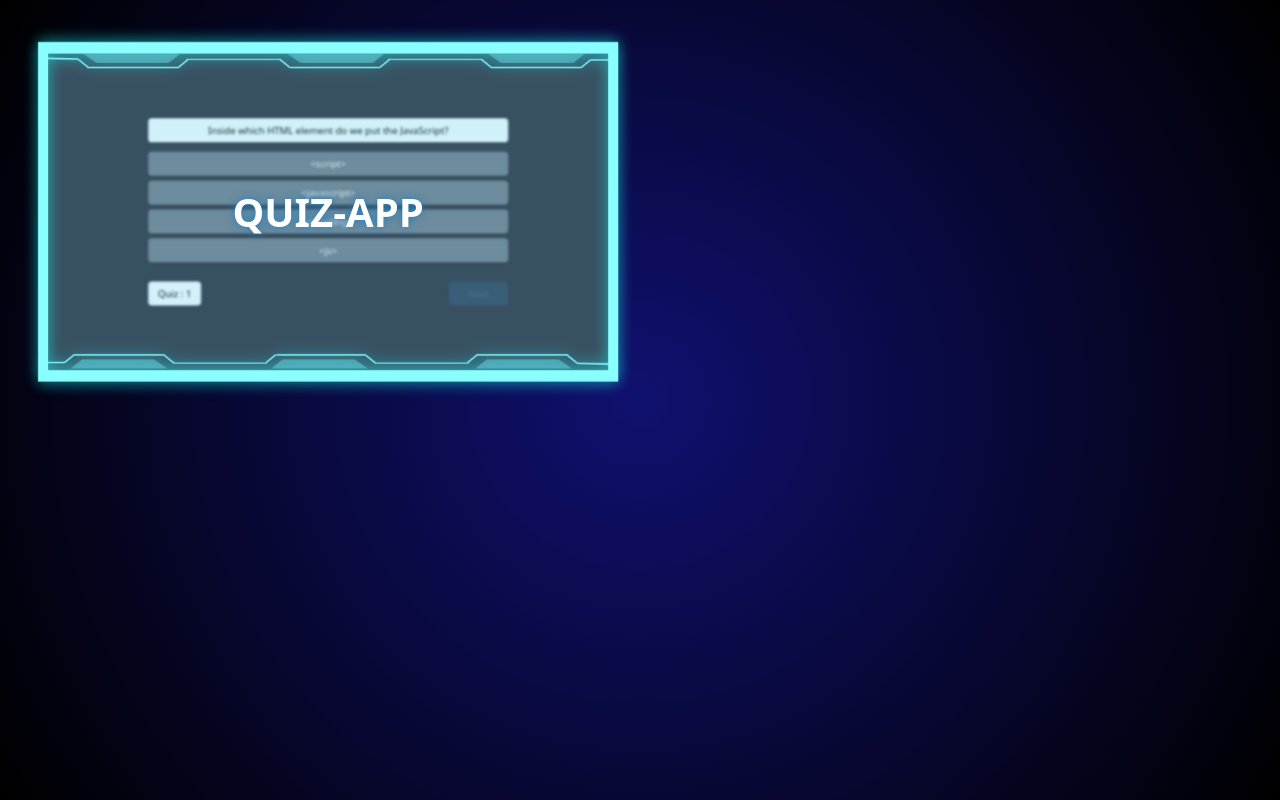
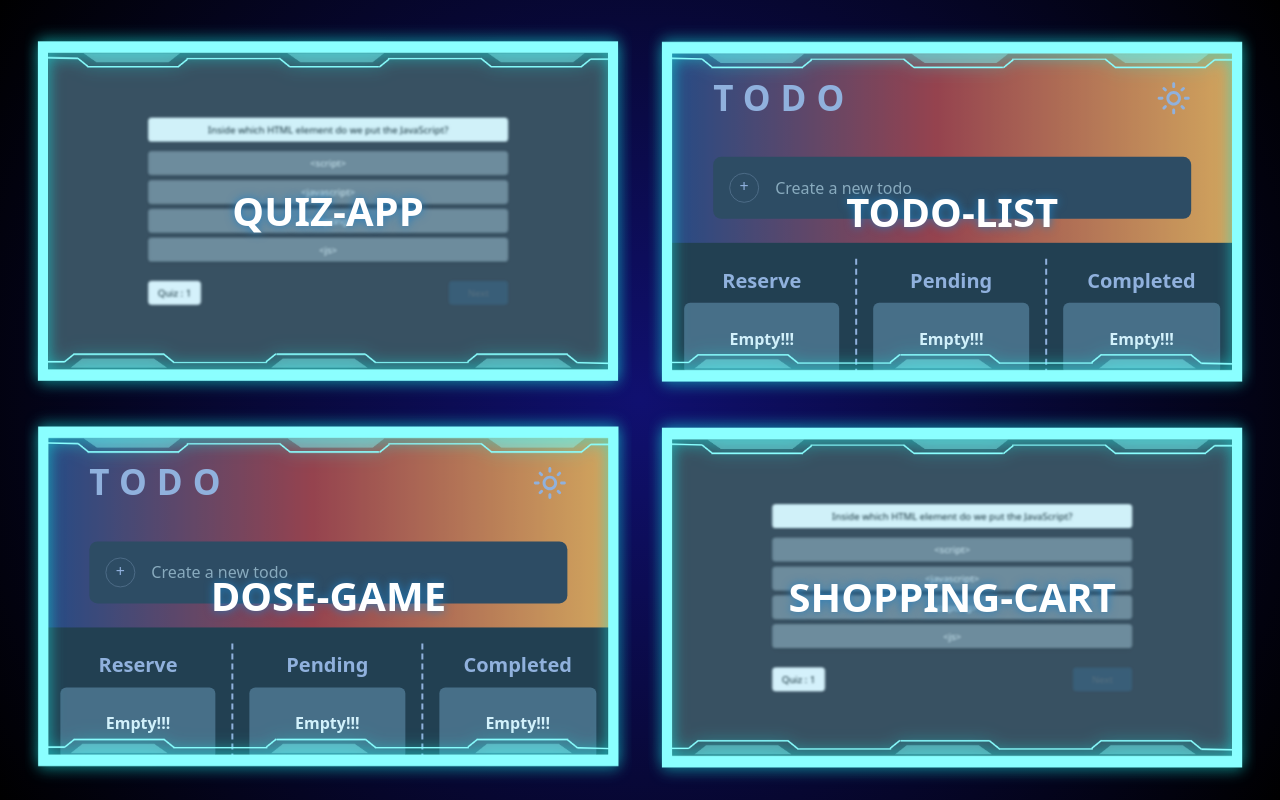
Before and after one commit to mohammad-hosein-esfandiari/grid-example-box, a React (Vite) app: page / in a window 1280 px wide. Built offline with nearby package versions, Linux system fonts and the light colour scheme.

Commit message:
set todolist into project and change some ui

```diff
--- a/src/Components/Pages/Home/HologramItem.tsx
+++ b/src/Components/Pages/Home/HologramItem.tsx
@@ -69,7 +69,7 @@ export const HologramItem: React.FC<HologramItemProps> = ({
           : ""
       }  transition-all duration-1000  p-4 absolute `}>
       <motion.div
-        className={`relative w-full ${
+        className={`relative w-full flex items-center justify-between ${
           slug ? "p-[36px]" : "p-5"
         } transition-all  delay-0 duration-400  h-full`}
         initial={{ x: 0, y: 0 }}
@@ -84,7 +84,7 @@ export const HologramItem: React.FC<HologramItemProps> = ({
           duration: 6,
         }}>
         <img
-          className={`cursor-pointer w-full h-[105%]  z-0 ${centerAdiv}`}
+          className={`cursor-pointer w-full h-[105%] ${slug ? "z-0": "z-10"}  ${centerAdiv}`}
           src={hologram}
           alt=""
         />
--- a/src/Components/Pages/Home/hologram.ts
+++ b/src/Components/Pages/Home/hologram.ts
@@ -1,7 +1,8 @@
 import image from "../../../assets/images.jpg";
 import todolist from "../../../assets/todolist.png";
 import { QuizApp } from "../QuizApp/QuizApp";
-import React from 'react'
+import { TodoList } from "../TodoList/TodoList";
+import React from "react";
 export enum POSITION {
   TR = "top-2 right-2",
   TL = "top-2 left-2",
@@ -14,6 +15,12 @@ export enum POSITION_NAMES {
   BR = "br",
   BL = "bl",
 }
+export enum Slug {
+  quiz = "QUIZ-APP",
+  todolist = "TODO-LIST",
+  shoppingCart = "SHOPPING-CART",
+  dose = "DOSE-GAME",
+}
 interface AnimationsTypes {
   r: string;
   l: string;
@@ -25,28 +32,46 @@ export interface HologramArrayProps {
   pos: POSITION;
   img: string;
   name: string;
-  component: any
+  component: any;
 }
 export interface elementsPositionProps {
-    horizontal?:string,
-    vertical?:string
+  horizontal?: string;
+  vertical?: string;
 }
-export interface HologramItemProps extends HologramArrayProps  {
-    elementsPosition:elementsPositionProps,
-    setElementPosition:(param:elementsPositionProps)=>void,
+export interface HologramItemProps extends HologramArrayProps {
+  elementsPosition: elementsPositionProps;
+  setElementPosition: (param: elementsPositionProps) => void;
 }
 
 export const hologramArray: HologramArrayProps[] = [
-  // { id: "TODO-LIST", name: POSITION_NAMES.TR, pos: POSITION.TR, img: todolist,component:"TodoList" },
-  { id: "QUIZ-APP", name: POSITION_NAMES.TL, pos: POSITION.TL, img: image,component: QuizApp},
-  // { id: "DOSE-GAME", name: POSITION_NAMES.BL, pos: POSITION.BL, img: image,component:"Dose" },
-  // {
-  //   id: "SHOPPING-CART",
-  //   name: POSITION_NAMES.BR,
-  //   pos: POSITION.BR,
-  //   img: image,
-  //   component:"ShoppingCart"
-  // },
+  {
+    id: Slug.todolist,
+    name: POSITION_NAMES.TR,
+    pos: POSITION.TR,
+    img: todolist,
+    component: TodoList,
+  },
+  {
+    id: Slug.quiz,
+    name: POSITION_NAMES.TL,
+    pos: POSITION.TL,
+    img: image,
+    component: QuizApp,
+  },
+  {
+    id: Slug.dose,
+    name: POSITION_NAMES.BL,
+    pos: POSITION.BL,
+    img: image,
+    component: TodoList,
+  },
+  {
+    id: Slug.shoppingCart,
+    name: POSITION_NAMES.BR,
+    pos: POSITION.BR,
+    img: image,
+    component: QuizApp,
+  },
 ];
 export const animationPos = (pos: string): string => {
   switch (pos) {
@@ -75,7 +100,7 @@ export const centerAdiv: string =
 
 export const itemName: string[] = hologramArray.map((item) => item.id);
 
-export const findPosFunc = (selected:string) => {
+export const findPosFunc = (selected: string) => {
   const topOrBottom = selected.split("")[0];
   const rightOrLeft = selected.split("")[1];
   const elementHorizontalPos = positionNames
@@ -96,7 +121,7 @@ export const animations = {
   b: "translate-y-[100%] ",
 };
 
-export const returnedAnimation = (elementsPosition:elementsPositionProps) => {
+export const returnedAnimation = (elementsPosition: elementsPositionProps) => {
   const rightOrLeft = Object.keys(animations).find(
     (item) => item === elementsPosition?.horizontal?.split("")[1]
   );
--- a/src/Components/Pages/QuizApp/QuizApp.tsx
+++ b/src/Components/Pages/QuizApp/QuizApp.tsx
@@ -3,7 +3,7 @@ import { questions } from "./quiz";
 import { SingleQuiz } from "./SingleQuiz";
 import { QuizWrapper } from "./QuizWrapper";
 
-export const QuizApp = () => {
+export const QuizApp:React.FC = ():JSX.Element => {
   const [quiz, setQuiz] = useState(0);
   const [score, setScore] = useState(0);
   const [answer, setAnswer] = useState("");
--- a/src/Components/Pages/QuizApp/QuizWrapper.tsx
+++ b/src/Components/Pages/QuizApp/QuizWrapper.tsx
@@ -3,6 +3,7 @@ import { ButtonScore } from "./ButtonScore";
 import { FinalScore } from "./FinalScore";
 import { QuizWrapperType } from "./quiz";
 import { AnimatePresence, motion } from "framer-motion";
+import { Slug } from "../Home/hologram";
 
 export const QuizWrapper: React.FC<QuizWrapperType> = ({
   quiz,
@@ -17,18 +18,21 @@ export const QuizWrapper: React.FC<QuizWrapperType> = ({
   return (
     <div
       className={`w-fit ${
-        slug !== "QUIZ-APP" ? "blur-[1.5px] scale-[0.6]" : "scale-1"
+        slug !== Slug.quiz ? "blur-[1.5px] scale-[0.6]" : "scale-1"
       } transition-all duration-300  h-fit flex items-center justify-center flex-col `}>
       <AnimatePresence mode="wait">
         {quiz <= questions.length - 1 ? (
           <motion.div
-            animate={{ rotate: slug && "360deg" }}
-            exit={{ rotate: slug && ["360deg", "180deg"] }}>
+            animate={{ rotate: slug === Slug.quiz ? "360deg" : "" }}
+            exit={{ rotate: slug === Slug.quiz ? ["360deg", "180deg"] : "" }}>
             <AnimatePresence mode="wait">{children[quiz]}</AnimatePresence>
             <ButtonScore answer={answer} quiz={quiz} nextQuiz={nextQuiz} />
           </motion.div>
         ) : (
-          <motion.div animate={{ rotate: slug && ["0deg", "100deg", "0deg"] }}>
+          <motion.div
+            animate={{
+              rotate: slug === Slug.quiz ? ["0deg", "100deg", "0deg"] : "",
+            }}>
             <FinalScore score={score} questionLength={questions.length} />
           </motion.div>
         )}
--- a/src/Components/Pages/TodoList/SingleTodo.tsx
+++ b/src/Components/Pages/TodoList/SingleTodo.tsx
@@ -3,20 +3,45 @@ import { motion } from "framer-motion";
 import { TodosType } from "./TodoList";
 
 interface SingleTodoProps {
-  todo:TodosType
-  addHandler:Function,
-  onDragStart:Function
+  todo: TodosType;
+  addHandler: (p: string) => void;
+  onDragStart: (t: TodosType) => void;
 }
-export const SingleTodo = ({todo,addHandler,onDragStart}:SingleTodoProps):React.ReactNode => {
+export const SingleTodo = ({
+  todo,
+  addHandler,
+  onDragStart,
+}: SingleTodoProps): React.ReactNode => {
   return (
-    <motion.div initial={{opacity:0}} animate={{opacity:1}} exit={{opacity:0}} draggable onDrag={()=>onDragStart(todo)} className={`bg-boxBg rounded-[8px] mt-6 flex items-center p-4 ${status == "reserve" ? "flex-row-reverse justify-between" : ""}`}>
-    <div className={` w-[25px] h-[25px] relative ${todo.status == "reserve" ? "" : "rounded-full border-[0.2px] border-[#4d5066]"}   items-center flex justify-center p-2`}>
-
-      <button onClick={()=>addHandler(todo.task)} className= {`absolute rounded-full top-[50%] left-[50%] translate-x-[-50%] translate-y-[-50%] text-[20px]  transition-all duration-200 w-full h-full flex items-center justify-center text-[#e4e5f1] ${todo.status === "completed" ? "bg-hoverbg" : "hover:scale-[1.3]"} `} >
-      {todo.status == "reserve" ? "+" : ""}
-      </button>
-    </div>
-    <span className={`ml-4 text-[#e4e5f1] ${todo.status === "completed" ? "line-through text-[#8d8d8db0]" : undefined}` }>{todo.task}</span>
-  </motion.div>
-  )
-}
+    <motion.div
+      initial={{ opacity: 0 }}
+      animate={{ opacity: 1 }}
+      exit={{ opacity: 0 }}
+      draggable
+      onDrag={() => onDragStart(todo)}
+      className={`bg-boxBg rounded-[8px] mt-2 flex items-center p-2`}>
+      <div
+        className={` w-[25px] h-[25px] relative ${
+          todo.status == "reserve"
+            ? ""
+            : "rounded-full border-[0.2px] border-[#4d5066]"
+        }   items-center flex justify-center p-2`}>
+        <button
+          onClick={() => addHandler(todo.task)}
+          className={`absolute rounded-full top-[50%] left-[50%] translate-x-[-50%] translate-y-[-50%] text-[20px]  transition-all duration-200 w-full h-full flex items-center justify-center text-[#e4e5f1] ${
+            todo.status === "completed" ? "bg-hoverbg" : "hover:scale-[1.3]"
+          } `}>
+          {todo.status == "reserve" ? "+" : ""}
+        </button>
+      </div>
+      <span
+        className={`ml-4 text-[#e4e5f1] ${
+          todo.status === "completed"
+            ? "line-through text-[#8d8d8db0]"
+            : undefined
+        }`}>
+        {todo.task}
+      </span>
+    </motion.div>
+  );
+};
--- a/src/Components/Pages/TodoList/TodoList.tsx
+++ b/src/Components/Pages/TodoList/TodoList.tsx
@@ -4,6 +4,8 @@ import { MdOutlineLightMode, MdOutlineDarkMode } from "react-icons/md";
 import { SingleTodo } from "./SingleTodo";
 import { tableItems } from "./todo";
 import { usetheme } from "./useTheme";
+import { useParams } from "react-router-dom";
+import { Slug } from "../Home/hologram";
 
 export enum STATUS {
   pending = "pending",
@@ -20,59 +22,58 @@ interface TodoType {
 }
 
 export const TodoList: React.FC = (): JSX.Element => {
+  const { slug } = useParams<{ slug?: string | undefined }>();
+
   const [todos, setTodos] = useState<TodosType[]>([]);
-  const [draggedTodo, setDraggedTodo] = useState<TodosType|null>();
-
+  const [draggedTodo, setDraggedTodo] = useState<TodosType | null>();
 
   const { toggleTheme, theme, colors } = usetheme();
 
-  const { register, handleSubmit } = useForm<TodoType>();
+  const { register, handleSubmit, resetField } = useForm<TodoType>();
 
   const onSubmitHandler = (values: TodoType) => {
-    console.log(values);
-
     const isDuplicate = todos.find((item) => item.task == values.task) || false;
-    console.log(isDuplicate);
     if (!isDuplicate && values.task) {
       let newTodo: TodosType = {
         task: values.task,
         status: STATUS.reserve,
       };
       setTodos([...todos, newTodo]);
-      localStorage.setItem("todos", JSON.stringify(todos));
+      resetField("task");
     } else {
       alert("Duplicate Item");
     }
   };
-  const addHandler = (todoTask:string)=>{
-    todos.map((todo)=> {
-      if(todo.task == todoTask){
-        todo.status === STATUS.reserve ? todo.status = STATUS.pending : todo.status = STATUS.completed
+  const addHandler = (todoTask: string) => {
+    todos.map((todo) => {
+      if (todo.task == todoTask) {
+        todo.status === STATUS.reserve
+          ? (todo.status = STATUS.pending)
+          : (todo.status = STATUS.completed);
       }
-    })
-    setTodos([...todos])
+    });
+    setTodos([...todos]);
+  };
+  const ondragstart = (todo: TodosType) => {
+    setDraggedTodo(todo);
+  };
+  const onDropTodo = (status: STATUS) => {
+    todos.forEach((item) => {
+      if (item.task === draggedTodo?.task) {
+        item.status = status;
       }
-  const ondragstart = (todo:TodosType) =>{
-    setDraggedTodo(todo)
-  }
-  const onDropTodo = (status:STATUS)=>{
-    todos.forEach((item)=> {
-      if(item.task === draggedTodo?.task){
-        item.status = status
-      }
-    })
-    setDraggedTodo(null)
-  }
-
+    });
+    setDraggedTodo(null);
+  };
 
   return (
     <div
-      className="h-screen w-screen relative transition-all duration-300"
+      className="h-full w-[104%] scale-[1] overflow-hidden relative transition-all duration-300"
       style={{ backgroundColor: colors.background1 }}>
       <div
-        className="h-[40%] w-full transition-all duration-300"
+        className=" w-full transition-all flex items-center justify-center py-6 duration-300"
         style={{ background: colors.background2 }}>
-        <div className="absolute w-[35%] left-[50%] translate-x-[-50%] pt-24">
+        <div className="w-fit">
           <div className="flex items-center justify-between">
             <h2
               className="text-[35px] tracking-[10px] font-bold transition-all duration-300"
@@ -94,11 +95,12 @@ export const TodoList: React.FC = (): JSX.Element => {
             </button>
           </div>
           <form onSubmit={handleSubmit(onSubmitHandler)}>
+            <fieldset disabled={slug !== Slug.todolist}>
+
             <div
               className=" rounded-[8px] mt-8 flex  items-center  p-4 transition-all duration-300"
               style={{ backgroundColor: colors.boxBg }}>
               <div className="w-[30px] h-full">
-
                 <div className="rounded-full w-[30px] h-[30px] hover:bg-hoverbg transition-all duration-300 relative  border-[0.2px] border-[#4d5066] p-2 flex items-center justify-center">
                   <button
                     type="submit"
@@ -114,43 +116,53 @@ export const TodoList: React.FC = (): JSX.Element => {
                 type="text"
                 autoFocus
                 placeholder="Create a new todo"
-                className="bg-transparent outline-none w-[78%]  ml-4 flex-grow transition-all duration-300"
+                className="bg-transparent outline-none w-[400px]  ml-4 flex-grow transition-all duration-300"
                 style={{ color: colors.text }}
               />
             </div>
+            </fieldset>
           </form>
         </div>
       </div>
-      <ul className="w-full h-[60%] flex justify-between items-start p-4">
-        {tableItems.map((item) => (
-
-            <li key={item.title} onDrop={()=>onDropTodo(STATUS[item.status])} onDragOver={(e)=>e.preventDefault()} onDragLeave={(e)=>e.preventDefault()} className=" rounded-[8px] w-[28%] h-full flex flex-col items-center p-2">
+      <ul className="w-full h-full py-4 grid grid-cols-3  ">
+        {tableItems.map((item, index) => (
+          <li
+            key={item.title}
+            onDrop={() => onDropTodo(STATUS[item.status])}
+            onDragOver={(e) => e.preventDefault()}
+            onDragLeave={(e) => e.preventDefault()}
+            className=" h-full flex flex-col   w-full items-center "
+            style={{
+              borderRight: `${
+                index !== tableItems.length - 1 && `2px dashed ${colors.text}`
+              }`,
+            }}>
             <h2
-                className="w-full rounded-t-md text-xl text-center font-bold transition-all duration-300"
+              className="w-full rounded-t-md py-2 text-xl text-center font-bold transition-all duration-300"
               style={{ color: colors.text }}>
               {item.title}
             </h2>
-              <div className="flex flex-col relative w-full flex-1 transition-all duration-300">
-                {todos ? (
+            <div className="flex flex-col relative w-full flex-1 px-4 transition-all duration-300">
+              {todos.length ? (
                 todos
                   .filter((todo) => todo.status === item.status)
                   .map((el) => (
-
-                        <SingleTodo key={el.task} onDragStart={ondragstart} addHandler={addHandler} todo={el} />
-
+                    <SingleTodo
+                      key={el.task}
+                      onDragStart={ondragstart}
+                      addHandler={addHandler}
+                      todo={el}
+                    />
                   ))
               ) : (
                 <>
-                    <div
-                      className="absolute transition-all duration-300 top-[25%] left-[50%] translate-x-[-50%] font-bold"
-                      style={{ color: colors.text }}>
+                  <li className=" font-bold p-6 bg-slate-600 text-white flex items-center justify-center rounded-md">
                     Empty!!!
-                    </div>
+                  </li>
                 </>
               )}
             </div>
           </li>
-
         ))}
       </ul>
     </div>
--- a/src/Components/Pages/TodoList/useTheme.tsx
+++ b/src/Components/Pages/TodoList/useTheme.tsx
@@ -1,55 +1,47 @@
-import { useState } from "react"
-
+import { useState } from "react";
 
 interface ThemeType {
-    text: string,
-    secondary: string,
-    hover:string,
-    background1: string,
-    background2: string,
-    boxBg: string,
-
+  text: string;
+  secondary: string;
+  hover: string;
+  background1: string;
+  background2: string;
+  boxBg: string;
 }
 
-type Mode = "light" | "dark"
+type Mode = "light" | "dark";
 
 // type Theme = Record<Mode,ThemeType>
 
-const lightColors:ThemeType = {
-    text: '#272834',
-    secondary: '#7f7f7f',
-    hover:"#3a7bfd",
-    background1: '#D1D3E2',
-    background2:"linear-gradient(90deg, hsla(230, 59%, 25%, 1) 0%, hsla(359, 73%, 39%, 1) 47%, hsla(32, 97%, 59%, 1) 100%)",
-    boxBg:"#D1D3E2",
+const lightColors: ThemeType = {
+  text: "#272834",
+  secondary: "#7f7f7f",
+  hover: "#3a7bfd",
+  background1: "#D1D3E2",
+  background2:
+    "linear-gradient(90deg, hsla(230, 59%, 25%, 1) 0%, hsla(359, 73%, 39%, 1) 47%, hsla(32, 97%, 59%, 1) 100%)",
+  boxBg: "#D1D3E2",
+};
 
-}
+const darkColors: ThemeType = {
+  text: "#a6abd8",
+  secondary: "#7f7f7f",
+  hover: "#3a7bfd",
+  background1: "hsl(235, 21%, 11%)",
+  background2:
+    "linear-gradient(90deg, hsla(230, 59%, 25%, 1) 0%, hsla(359, 73%, 39%, 1) 47%, hsla(32, 97%, 59%, 1) 100%)",
+  boxBg: "hsl(234.29deg 22.11% 18.63%)",
+};
 
-const darkColors:ThemeType = {
-    text: '#a6abd8',
-    secondary: '#7f7f7f',
-    hover:"#3a7bfd",
-    background1: 'hsl(235, 21%, 11%)',
-    background2:"linear-gradient(90deg, hsla(230, 59%, 25%, 1) 0%, hsla(359, 73%, 39%, 1) 47%, hsla(32, 97%, 59%, 1) 100%)",
-    boxBg:"hsl(234.29deg 22.11% 18.63%)",
+export const usetheme = () => {
+  const [mode, setMode] = useState<Mode>("light");
+  const theme = localStorage.getItem("theme");
 
-}
+  const toggleTheme = () => {
+    setMode(mode === "light" ? "dark" : "light");
+    localStorage.setItem("theme", theme == "light" ? "dark" : "light");
+  };
+  const colors: ThemeType = theme === "light" ? lightColors : darkColors;
 
-
-export const usetheme = () =>{
-
-    const [mode,setMode] = useState<Mode>("light")
-    const theme = localStorage.getItem("theme")
-
-    const toggleTheme = () =>{
-        setMode(mode === "light" ? "dark" : "light")
-        localStorage.setItem("theme",theme == "light" ? "dark" : "light")
-    }
-    const colors:ThemeType = theme === "light" ? lightColors : darkColors
-
-
-
-
-      return {toggleTheme,theme,colors}
-
-}
+  return { toggleTheme, theme, colors };
+};
```
Lines whose indentation alone changed are shown as unchanged.
